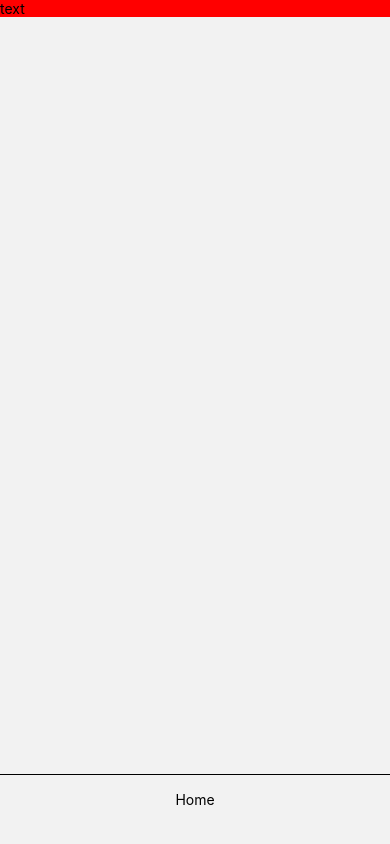
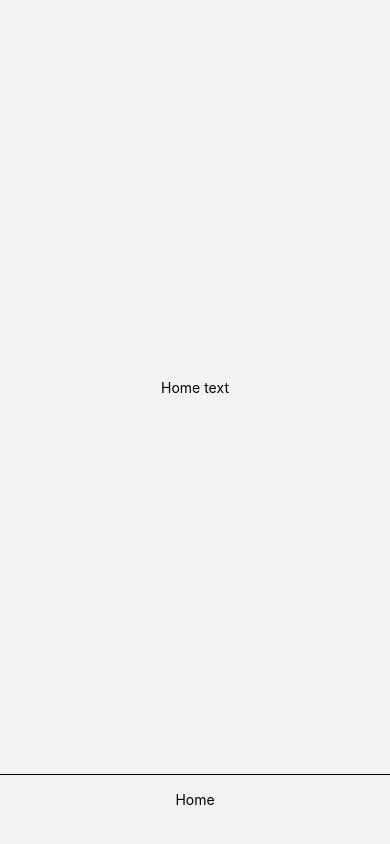
Before and after one commit to mksoo/burnIt, a React Native app: screen /Home in a window 390 px wide. Built offline with nearby package versions, Linux system fonts and the light colour scheme.

Commit message:
HomeScreen 스타일 수정

```diff
--- a/src/screens/HomeScreen.tsx
+++ b/src/screens/HomeScreen.tsx
@@ -1,17 +1,23 @@
-import { FC } from "react"
-import { Text, View } from "react-native"
-import { MainTabScreenProps, RootStackScreenProps } from "./navigation";
+import { FC } from 'react';
+import { SafeAreaView, StyleSheet, Text, View } from 'react-native';
+import { MainTabScreenProps, RootStackScreenProps } from './navigation';
 
-const HomeScreen: FC<MainTabScreenProps<'Home'>>= () => {
-    return (
-        <View style={{
-            backgroundColor: 'red',
-        }}>
-            <Text>
-                text
-            </Text>
-        </View>
-    )
-}
+const HomeScreen: FC<MainTabScreenProps<'Home'>> = () => {
+  return (
+    <SafeAreaView style={styles.container}>
+      <View>
+        <Text>Home text</Text>
+      </View>
+    </SafeAreaView>
+  );
+};
+
+const styles = StyleSheet.create({
+  container: {
+    flex: 1,
+    alignItems: 'center',
+    justifyContent: 'center',
+  },
+});
 
 export default HomeScreen;
```
